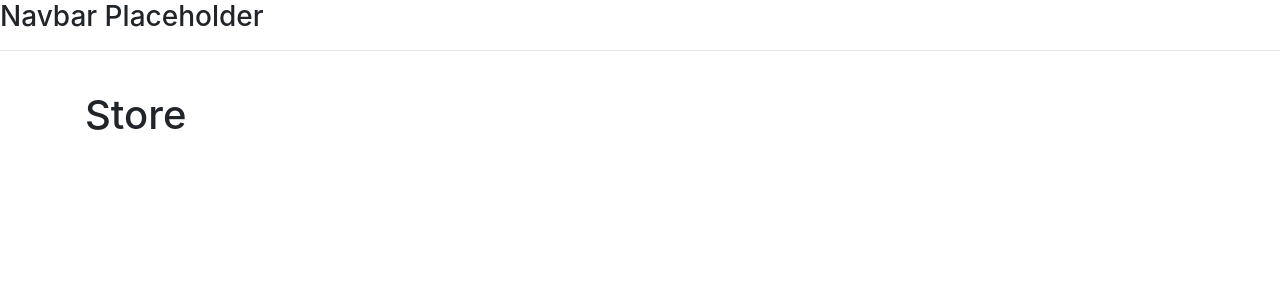
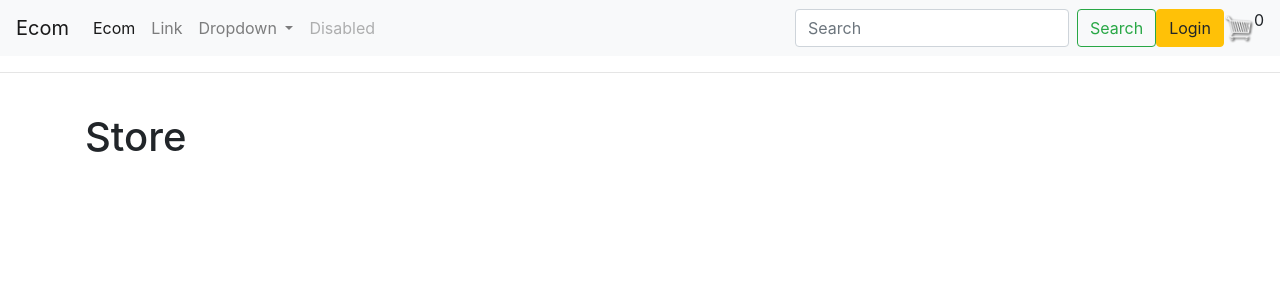
Before and after one commit to javierjuanJJ/djangoecommercepaypal, a Django app: page / in a window 1280 px wide. Shown: the top 300 px of the page. Run offline with Django 4.2, Linux system fonts and the light colour scheme; some libraries are stand-ins or nearby versions.

Commit message:
Part 6 | Navbar

```diff
--- a/templates/main.html
+++ b/templates/main.html
@@ -13,7 +13,54 @@
 
 </head>
 <body>
-<h3>Navbar Placeholder</h3>
+<nav class="navbar navbar-expand-lg navbar-light bg-light">
+    <a class="navbar-brand" href="{% url 'store' %}">Ecom</a>
+    <button class="navbar-toggler" type="button" data-toggle="collapse" data-target="#navbarSupportedContent"
+            aria-controls="navbarSupportedContent" aria-expanded="false" aria-label="Toggle navigation">
+        <span class="navbar-toggler-icon"></span>
+    </button>
+
+    <div class="collapse navbar-collapse" id="navbarSupportedContent">
+        <ul class="navbar-nav mr-auto">
+            <li class="nav-item active">
+                <a class="nav-link" href="{% url 'store' %}">Ecom <span class="sr-only">(current)</span></a>
+            </li>
+            <li class="nav-item">
+                <a class="nav-link" href="#">Link</a>
+            </li>
+            <li class="nav-item dropdown">
+                <a class="nav-link dropdown-toggle" href="#" id="navbarDropdown" role="button" data-toggle="dropdown"
+                   aria-haspopup="true" aria-expanded="false">
+                    Dropdown
+                </a>
+                <div class="dropdown-menu" aria-labelledby="navbarDropdown">
+                    <a class="dropdown-item" href="#">Action</a>
+                    <a class="dropdown-item" href="#">Another action</a>
+                    <div class="dropdown-divider"></div>
+                    <a class="dropdown-item" href="#">Something else here</a>
+                </div>
+            </li>
+            <li class="nav-item">
+                <a class="nav-link disabled" href="#">Disabled</a>
+            </li>
+        </ul>
+        <form class="form-inline my-2 my-lg-0">
+            <input class="form-control mr-sm-2" type="search" placeholder="Search" aria-label="Search">
+            <button class="btn btn-outline-success my-2 my-sm-0" type="submit">Search</button>
+        </form>
+
+        <div class="form-inline my-2 my-lg-0">
+            <a href="#" class="btn btn-warning">Login</a>
+
+            <a href="{% url 'cart' %}">
+                <img id="cart-icon" src="{% static 'images/cart.png' %}" width="30" height="30">
+            </a>
+            <p id="cart-total">0</p>
+
+        </div>
+
+    </div>
+</nav>
 <hr>
 
 <div class="container">
```
Also changed, not shown: static/css/style.css (+97 -1 lines).
